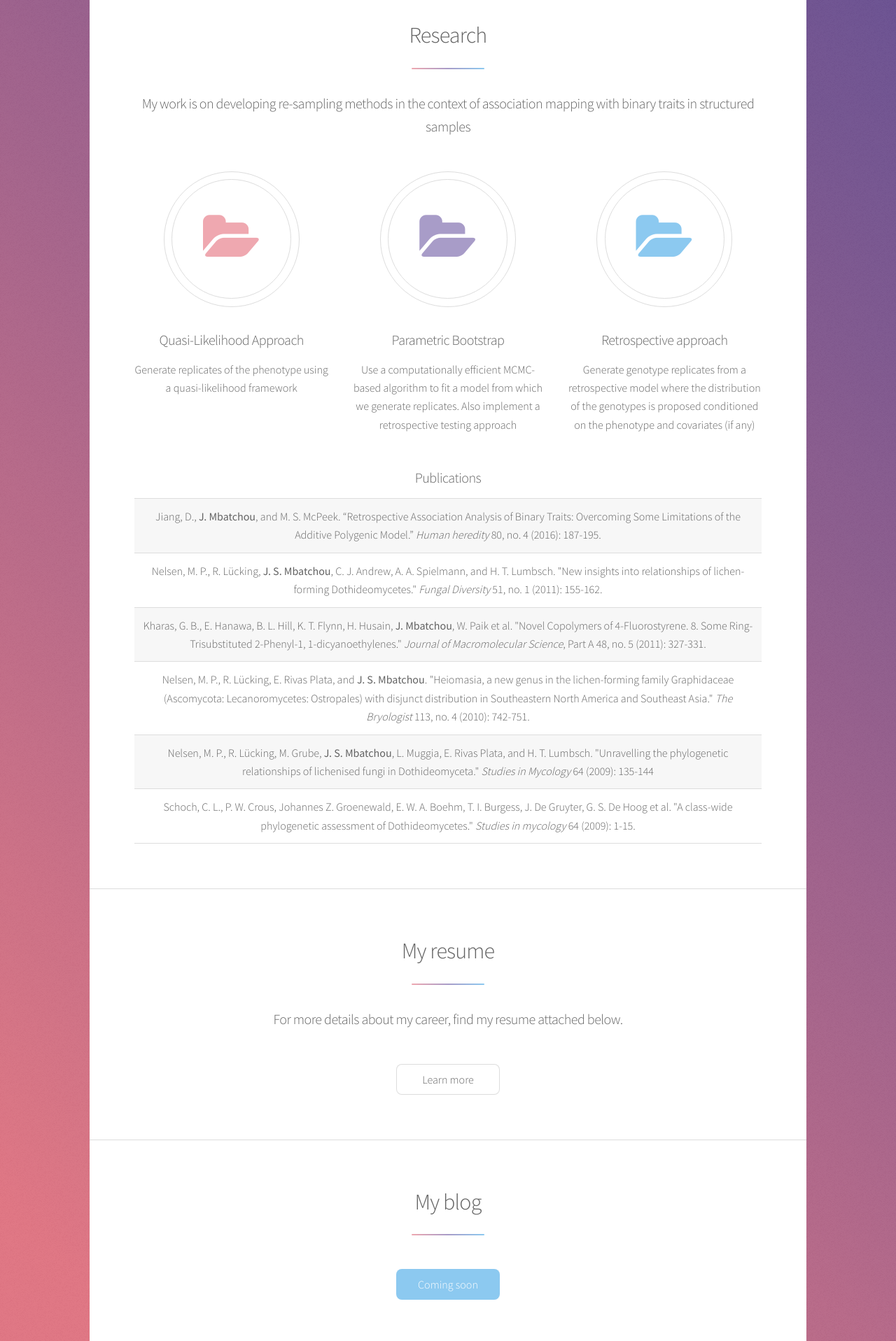
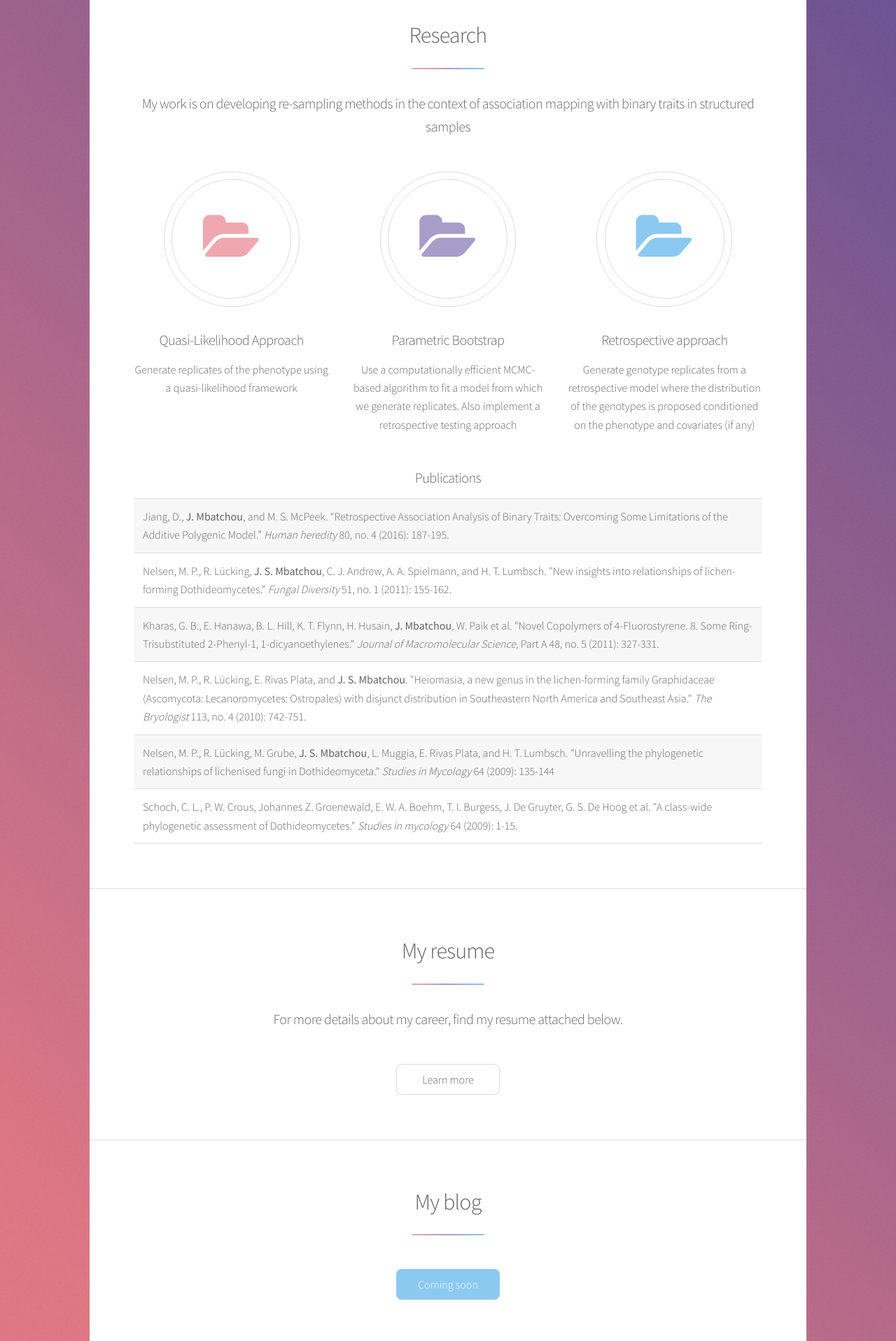
Before and after one commit to joellesophya/joellesophya.github.io, a Jekyll site: the page built from index.html, in a window 1280 px wide. Shown: the part 1012-2929 px from the top of the page at 70% size. Built offline with Jekyll 4.4.1, drawn with Linux system fonts in a browser that asks for light colours.

```diff
--- a/index.html
+++ b/index.html
@@ -43,28 +43,28 @@ title: Joelle Mbatchou's Webpage
 			</li>
 		</ul>
 
+		<h3>Publications</h3>
 		<div class="table-wrapper">
-			<table align="left">
-				<h3>Publications</h3>
+			<table>
 				<tbody>
 					<tr>
-						<td>Jiang, D., <b>J. Mbatchou</b>, and M. S. McPeek. “Retrospective Association Analysis of Binary Traits: Overcoming Some Limitations of the Additive Polygenic Model.” <i>Human heredity</i> 80, no. 4 (2016): 187-195.</td>
+						<td align="left">Jiang, D., <b>J. Mbatchou</b>, and M. S. McPeek. “Retrospective Association Analysis of Binary Traits: Overcoming Some Limitations of the Additive Polygenic Model.” <i>Human heredity</i> 80, no. 4 (2016): 187-195.</td>
 					</tr>
 					<tr>
-						<td>Nelsen, M. P., R. Lücking, <b>J. S. Mbatchou</b>, C. J. Andrew, A. A. Spielmann, and H. T. Lumbsch. "New insights into relationships of lichen-forming Dothideomycetes." <i>Fungal Diversity</i> 51, no. 1 (2011): 155-162.</td>
+						<td align="left">Nelsen, M. P., R. Lücking, <b>J. S. Mbatchou</b>, C. J. Andrew, A. A. Spielmann, and H. T. Lumbsch. "New insights into relationships of lichen-forming Dothideomycetes." <i>Fungal Diversity</i> 51, no. 1 (2011): 155-162.</td>
 					</tr>
 					<tr>
-						<td>Kharas, G. B., E. Hanawa, B. L. Hill, K. T. Flynn, H. Husain, <b>J. Mbatchou</b>, W. Paik et al. "Novel Copolymers of 4-Fluorostyrene. 8. Some Ring-Trisubstituted 2-Phenyl-1, 1-dicyanoethylenes." <i>Journal of Macromolecular Science</i>, Part A 48, no. 5 (2011): 327-331.</td>
+						<td align="left">Kharas, G. B., E. Hanawa, B. L. Hill, K. T. Flynn, H. Husain, <b>J. Mbatchou</b>, W. Paik et al. "Novel Copolymers of 4-Fluorostyrene. 8. Some Ring-Trisubstituted 2-Phenyl-1, 1-dicyanoethylenes." <i>Journal of Macromolecular Science</i>, Part A 48, no. 5 (2011): 327-331.</td>
 					</tr>
 					<tr>
-						<td>Nelsen, M. P., R. Lücking, E. Rivas Plata, and <b>J. S. Mbatchou</b>. "Heiomasia, a new genus in the lichen-forming family Graphidaceae (Ascomycota: Lecanoromycetes: Ostropales) with disjunct distribution in Southeastern North America and Southeast Asia." <i>The Bryologist</i> 113, no. 4 (2010): 742-751.</td>
+						<td align="left">Nelsen, M. P., R. Lücking, E. Rivas Plata, and <b>J. S. Mbatchou</b>. "Heiomasia, a new genus in the lichen-forming family Graphidaceae (Ascomycota: Lecanoromycetes: Ostropales) with disjunct distribution in Southeastern North America and Southeast Asia." <i>The Bryologist</i> 113, no. 4 (2010): 742-751.</td>
 					</tr>
 					<tr>
-						<td>Nelsen, M. P., R. Lücking, M. Grube, <b>J. S. Mbatchou</b>, L. Muggia, E. Rivas Plata, and H. T. Lumbsch. "Unravelling the phylogenetic relationships of lichenised fungi in Dothideomyceta." <i>Studies in Mycology</i> 64 (2009): 135-144
+						<td align="left">Nelsen, M. P., R. Lücking, M. Grube, <b>J. S. Mbatchou</b>, L. Muggia, E. Rivas Plata, and H. T. Lumbsch. "Unravelling the phylogenetic relationships of lichenised fungi in Dothideomyceta." <i>Studies in Mycology</i> 64 (2009): 135-144
 						</td>
 					</tr>
 					<tr>
-						<td>Schoch, C. L., P. W. Crous, Johannes Z. Groenewald, E. W. A. Boehm, T. I. Burgess, J. De Gruyter, G. S. De Hoog et al. "A class-wide phylogenetic assessment of Dothideomycetes." <i>Studies in mycology</i> 64 (2009): 1-15.</td>
+						<td align="left">Schoch, C. L., P. W. Crous, Johannes Z. Groenewald, E. W. A. Boehm, T. I. Burgess, J. De Gruyter, G. S. De Hoog et al. "A class-wide phylogenetic assessment of Dothideomycetes." <i>Studies in mycology</i> 64 (2009): 1-15.</td>
 					</tr>
 				</tbody>
 			</table>
```
